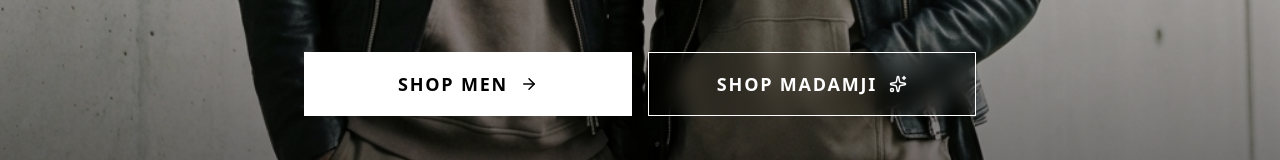
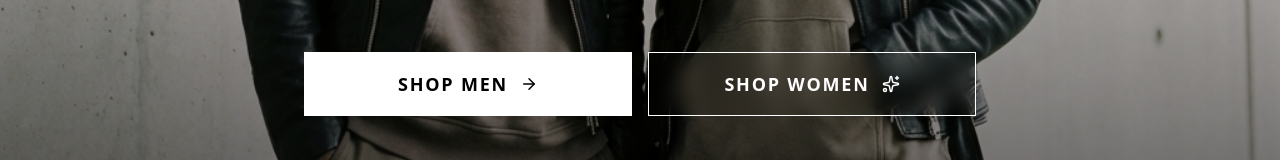
Before and after one commit to nitinsharmaji0911-ops/zorodoor, a Next.js app: page / in a window 1280 px wide. Shown: the part 637-797 px from the top of the page. Built offline with nearby package versions, Linux system fonts and the light colour scheme; no server answers.

Commit message:
UI: Rename Madamji to Women in Homepage and Routes

```diff
--- a/app/page.tsx
+++ b/app/page.tsx
@@ -79,11 +79,11 @@
             </Link>
 
             <Link
-              href="/madamji"
+              href="/women"
               className="group relative h-16 bg-transparent border border-white text-white flex items-center justify-center hover:bg-white hover:text-black transition-all duration-300 backdrop-blur-sm"
             >
               <span className="font-bold text-lg tracking-widest uppercase flex items-center gap-3">
-                Shop Madamji <Sparkles size={18} className="group-hover:rotate-12 transition-transform" />
+                Shop Women <Sparkles size={18} className="group-hover:rotate-12 transition-transform" />
               </span>
             </Link>
           </div>
--- a/app/madamji/page.tsx
+++ b/app/women/page.tsx
@@ -8,7 +8,7 @@
 import ProductCard from "@/components/products/ProductCard";
 import { Product } from "@prisma/client";
 
-export default function MadamjiPage() {
+export default function WomenPage() {
     const [products, setProducts] = useState<Product[]>([]);
     const [loading, setLoading] = useState(true);
 
@@ -33,7 +33,7 @@
             <section className="relative w-full h-[80vh] flex items-center justify-center overflow-hidden bg-black">
                 <Image
                     src="/hero/madamji_bg.png"
-                    alt="Madamji"
+                    alt="Women's Collection"
                     fill
                     className="object-cover opacity-80"
                     priority
@@ -45,7 +45,7 @@
                         <span className="text-cyan-400 font-black tracking-widest uppercase">The Revolution is Female</span>
                     </div>
                     <h1 className="text-7xl md:text-9xl font-black text-transparent bg-clip-text bg-gradient-to-br from-pink-500 via-purple-500 to-cyan-500 drop-shadow-[0_0_20px_rgba(236,72,153,0.5)] mb-4">
-                        MADAMJI
+                        WOMEN
                     </h1>
                     <p className="text-xl md:text-2xl font-bold text-white/90 tracking-wide max-w-2xl mx-auto">
                         Funky. Fearless. Fatal. <br />
--- a/scripts/update-gender.ts
+++ b/scripts/update-gender.ts
@@ -14,7 +14,7 @@
         data: { gender: "Men" }
     });
 
-    // Update specific products to Women (Madamji)
+    // Update specific products to Women
     await prisma.product.updateMany({
         where: {
             name: { in: ["Demon Slayer Hoodie", "Just Chilling Palm Tee"] }
```
